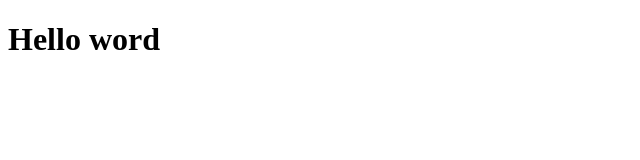
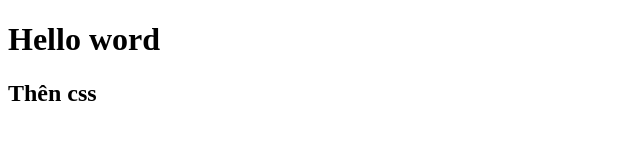
Before and after one commit to NamAnhnd/git, a plain HTML site: page index.html in a window 1280 px wide. Shown: the whole page, without its empty margins (0-640 px from the left). Drawn offline with Linux system fonts and the light colour scheme.

Commit message:
add index file

```diff
--- a/index.html
+++ b/index.html
@@ -8,5 +8,6 @@
 </head>
 <body>
     <h1>Hello word</h1>
+    <h2>Thên css</h2>
 </body>
 </html>
```
Also changed, not shown: index.css (added).
